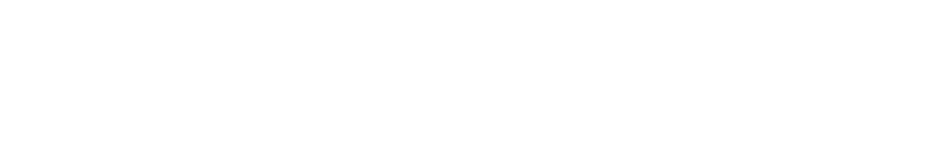
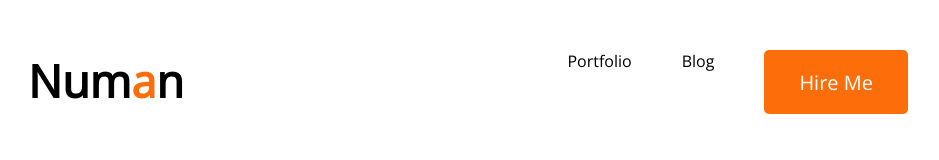
Before and after one commit to m2anuman/dev-portfolio, a plain HTML site: page index.html in a window 1280 px wide. Shown: the whole page, without its empty margins (172-1111 px from the left). Drawn offline with nearby package versions, Linux system fonts and the light colour scheme.

Commit message:
nav added

```diff
--- a/index.html
+++ b/index.html
@@ -4,10 +4,26 @@
     <meta charset="UTF-8">
     <meta http-equiv="X-UA-Compatible" content="IE=edge">
     <meta name="viewport" content="width=device-width, initial-scale=1.0">
-    <title>Document</title>
+    <title>Numans Portfolio</title>
     <link rel="stylesheet" href="styles/style.css">
+    <link rel="preconnect" href="https://fonts.googleapis.com"><link rel="preconnect" href="https://fonts.gstatic.com" crossorigin><link href="https://fonts.googleapis.com/css2?family=Open+Sans&display=swap" rel="stylesheet">
 </head>
 <body>
+    <header>
+        <nav>
+            <h2 class="nav-title">Num<span class="color-orange">a</span>n</h2>
+            <ul>
+                <li>Portfolio</li>
+                <li>Blog</li>
+                <li><button class="btn-primary">Hire Me</button></li>
+            </ul>
+        </nav>
+    </header>
+    <main>
 
+    </main>
+    <footer>
+
+    </footer>
 </body>
 </html>
--- a/styles/style.css
+++ b/styles/style.css
@@ -0,0 +1,35 @@
+*{
+    font-family: 'Open Sans', sans-serif;
+    margin: 0;
+}
+.color-orange{
+    color: #fd6e0a;
+}
+.btn-primary{
+    color: white;
+    font-weight: 700px;
+    font-size: 20px;
+    height: 64px;
+    border-radius: 5px;
+    background: #fd6e0a;
+    border: 0px;
+    padding: 18px 35px;
+}
+
+/* header and navigation styles */
+nav{
+    display: flex;
+    justify-content: space-between;
+    margin: 50px 200px;
+}
+.nav-title{
+    font-weight: 800;
+    font-size: 45px;
+}
+nav ul{
+    display: flex;
+}
+nav li{
+    list-style: none;
+    margin-left: 50px;
+}
```
